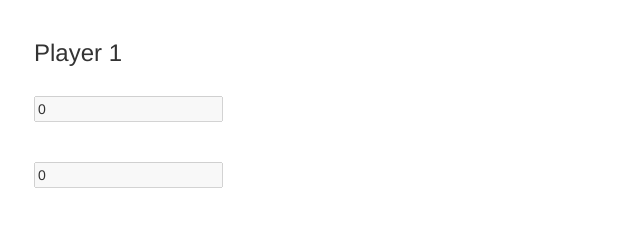
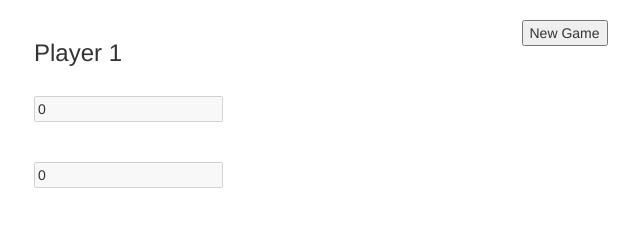
Before and after one commit to Fkaragu/Dice, a plain HTML site: page index.html in a window 1280 px wide. Shown: the whole page, without its empty margins (36-676 px from the left). Drawn offline with Linux system fonts and the light colour scheme.

Commit message:
add button for new game

```diff
--- a/index.html
+++ b/index.html
@@ -14,14 +14,12 @@
   <div class="container">
     <div class="row">
       <br>
-
       <div id="section">
         <div class="col-md-5">
           <div>
             <h3 id="head">Player 1</h3>
           </div>
           <br>
-
           <div id="align">
             <input type="text" id="scoreP1" class="score1" value="0" disabled>
           </div>
@@ -31,9 +29,16 @@
             <br><br><br>
             <p class="feedback" id="playerrol1"></p>
           </div>
+        </div>
+        <div class="col-md-2">
+          <div id="sectionc">
+            <input type="button" value="New Game" id="btnNew">
           </div>
-          </div>
-          </div>
+          <br><br>
+
+
+
+
 
 </body>
 
```
